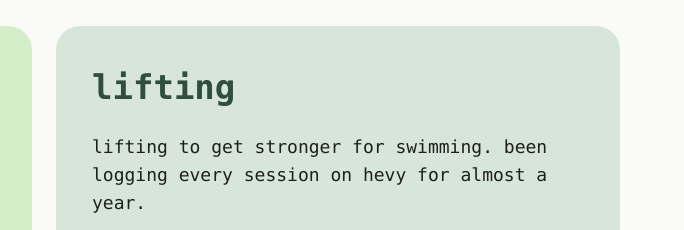
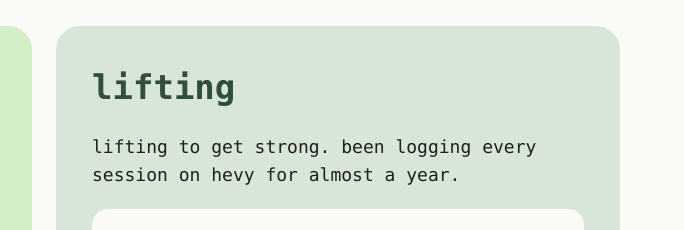
Before and after one commit to AydanEddieGonzalez/simple-personal-website, a plain HTML site: page index.html in a window 1280 px wide. Shown: the part 2540-2770 px from the top of the page, 596-1280 px from the left. Drawn offline with Linux system fonts and the light colour scheme; a web font is replaced by a local one.

Commit message:
Update lifting description for clarity

```diff
--- a/index.html
+++ b/index.html
@@ -163,7 +163,7 @@
 
         <div class="panel lift">
           <h3>lifting</h3>
-          <p>lifting to get stronger for swimming. been logging every session on hevy for almost a year.</p>
+          <p>lifting to get strong. been logging every session on hevy for almost a year.</p>
 
           <!-- filled in from hevy.json, which updates itself once a day -->
           <div class="hevy">
```
